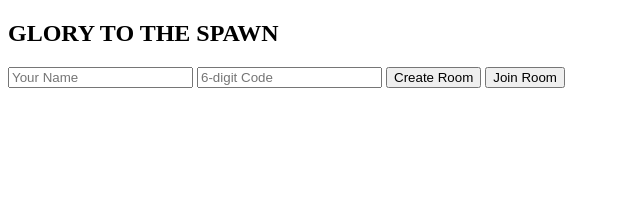
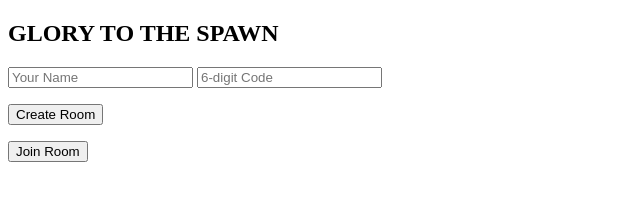
Before and after one commit to km7bnv/altarx5, a website: page index.html in a window 1280 px wide. Shown: the whole page, without its empty margins (0-640 px from the left). Drawn offline with nearby package versions, Linux system fonts and the light colour scheme; no server answers.

Commit message:
Update index.html

```diff
--- a/index.html
+++ b/index.html
@@ -19,8 +19,9 @@
     <h2>GLORY TO THE SPAWN</h2>
     <input id="name" placeholder="Your Name" />
     <input id="code" placeholder="6-digit Code" />
-    <button id="createBtn">Create Room</button>
-    <button id="joinBtn">Join Room</button>
+    <p><button id="createBtn">Create Room</button></p>
+    <p><button id="joinBtn">Join Room</button></p>
+
     <p id="info"></p>
 
     <div id="chatUI" style="display: none">
```
